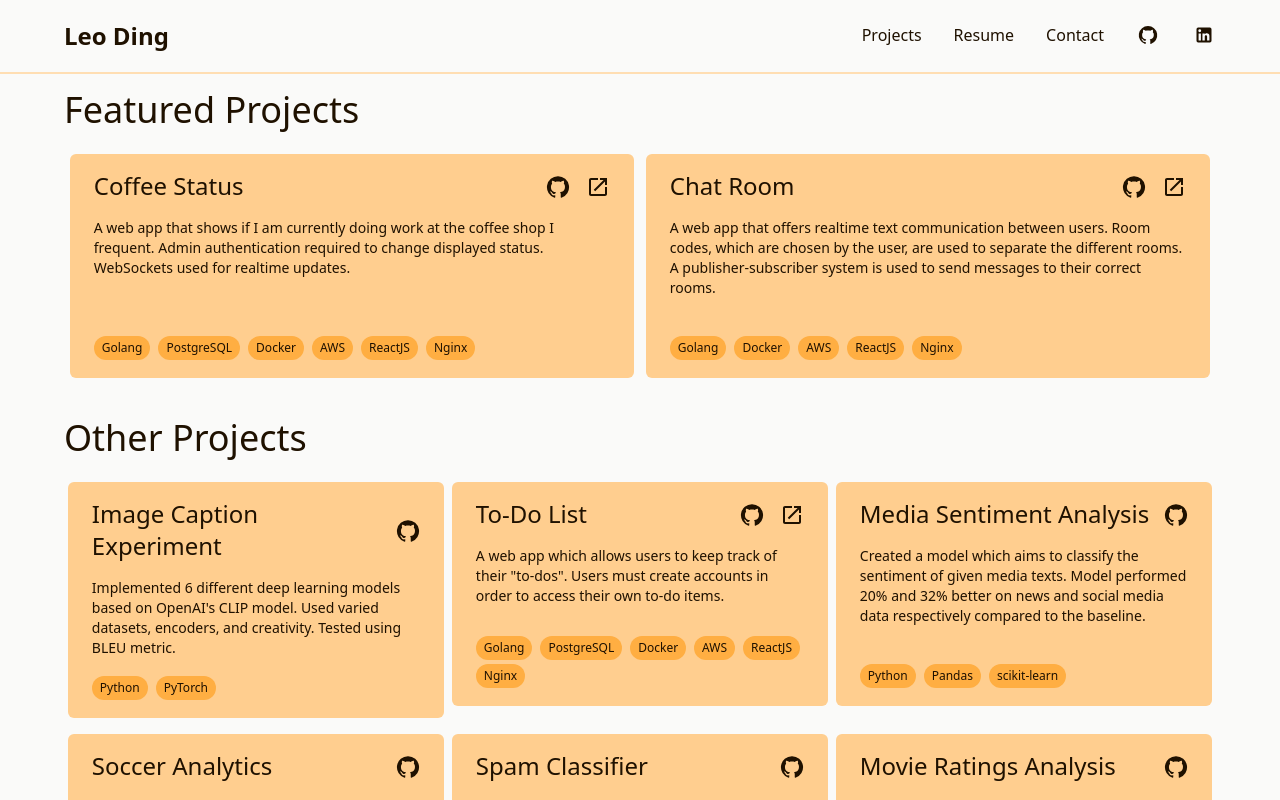
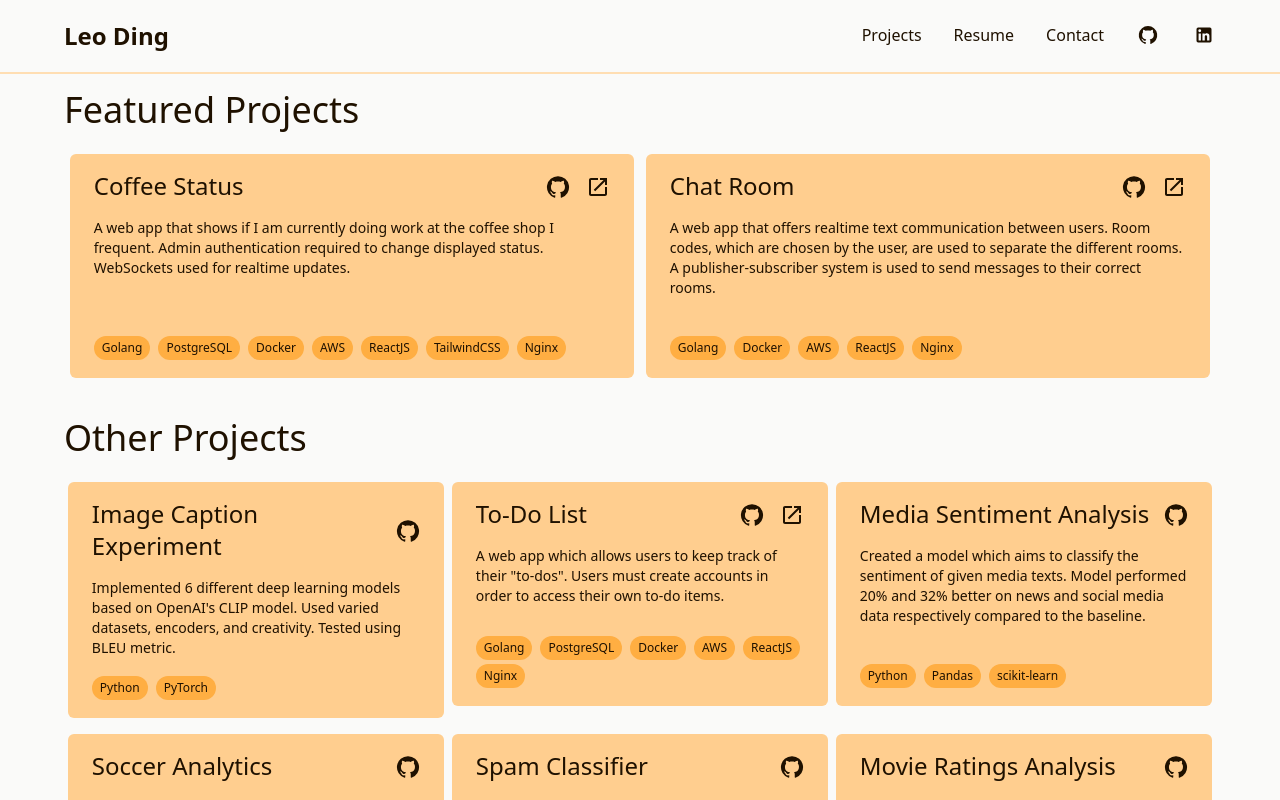
Before and after one commit to leoldding/portfolio, a React (Create React App) app in the folder frontend/: page /projects in a window 1280 px wide. Shown: the top 800 px of the page. Built offline with nearby package versions, Linux system fonts and the light colour scheme.

Commit message:
add tailwindcss tag to coffee project (#15)

```diff
--- a/frontend/src/components/portfolio/js/Projects.js
+++ b/frontend/src/components/portfolio/js/Projects.js
@@ -15,7 +15,7 @@
                              description={"A web app that shows if I am currently doing work at the coffee shop I frequent. " +
                                  "Admin authentication required to change displayed status. " +
                                  "WebSockets used for realtime updates."}
-                             tags={["Golang", "PostgreSQL", "Docker", "AWS", "ReactJS", "Nginx"]}
+                             tags={["Golang", "PostgreSQL", "Docker", "AWS", "ReactJS", "TailwindCSS", "Nginx"]}
                              featured={true} />
                 <ProjectCard title={"Chat Room"}
                              website={"https://chat.leoding.com"}
```
